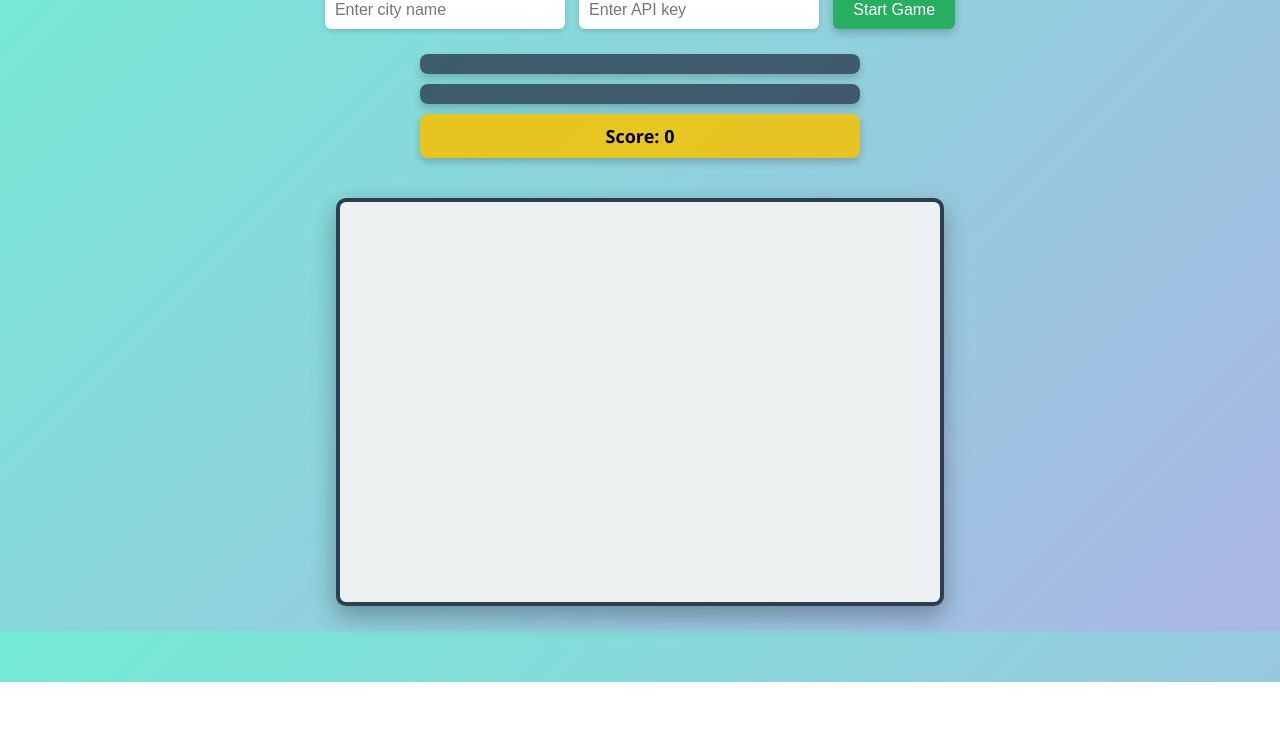
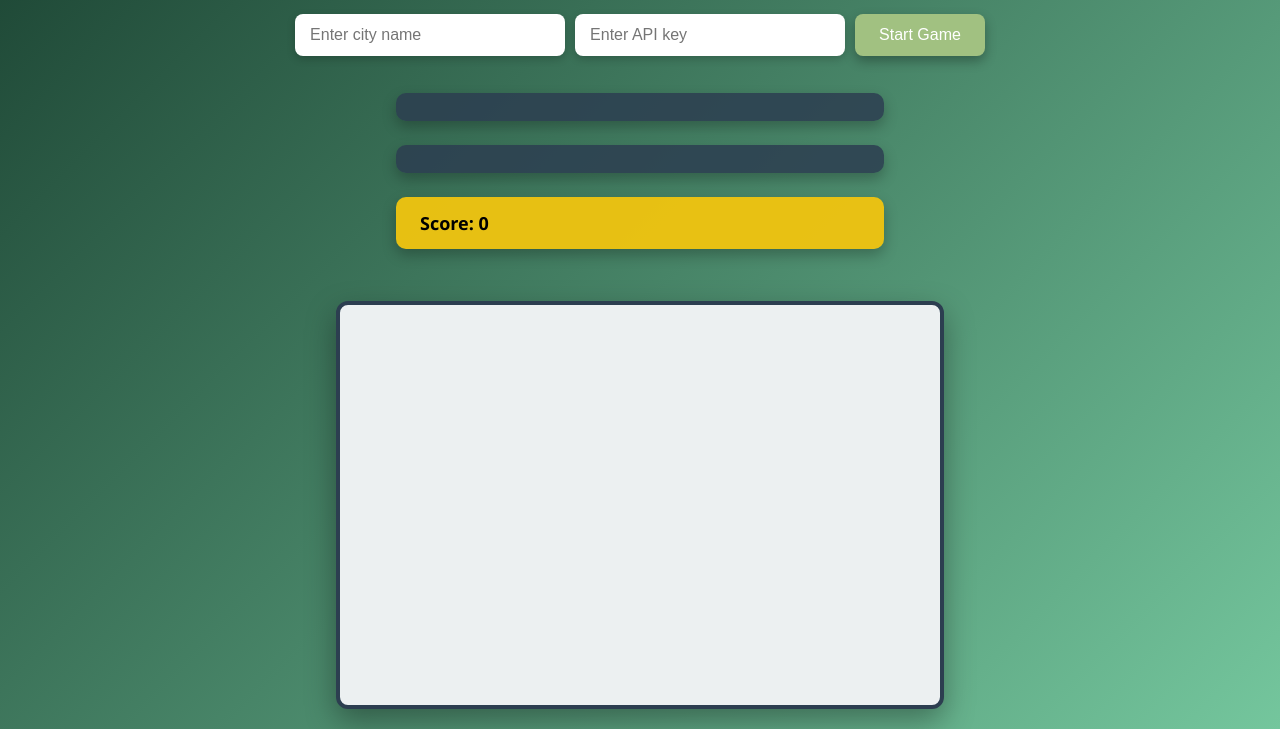
Before and after one commit to sree007-lakshmi/snake_game, a plain HTML site: page index.html in a window 1280 px wide. Shown: the part 118-847 px from the top of the page. Before the commit the page ends 800 px from the top, so only its background shows below. Drawn offline with Linux system fonts and the light colour scheme.

Commit message:
Update style.css

```diff
--- a/style.css
+++ b/style.css
@@ -1,82 +1,129 @@
-/* Base styling */
+/* Base Styling */
 body {
   font-family: 'Segoe UI', Tahoma, Geneva, Verdana, sans-serif;
-  text-align: center;
-  background: linear-gradient(135deg, #74ebd5, #ACB6E5);
+  background: linear-gradient(135deg, #1b4332, #74c69d);
   color: #2c3e50;
+  margin: 0;
   padding: 20px;
-  margin: 0;
+  min-height: 100vh;
+  display: flex;
+  flex-direction: column;
+  align-items: center;
 }
 
 /* Headline */
 h1 {
   color: #fff;
   text-shadow: 2px 2px 5px rgba(0, 0, 0, 0.4);
-  margin-bottom: 20px;
+  margin-bottom: 30px;
+  font-size: 2.5rem;
 }
 
-/* Controls container */
+/* Controls Container */
 .controls {
-  margin-bottom: 20px;
+  display: flex;
+  flex-wrap: wrap;
+  justify-content: center;
+  gap: 10px;
+  margin-bottom: 25px;
 }
 
-/* Input fields */
+/* Input Fields */
 #location,
 #apiKeyInput {
-  padding: 10px;
+  padding: 12px 15px;
   font-size: 16px;
-  width: 220px;
+  width: 240px;
   border: none;
-  border-radius: 6px;
-  box-shadow: 0 2px 5px rgba(0, 0, 0, 0.15);
+  border-radius: 8px;
+  box-shadow: 0 3px 8px rgba(0, 0, 0, 0.2);
   outline: none;
-  margin: 5px;
+  transition: box-shadow 0.3s ease, transform 0.2s ease;
 }
 
-/* Start button */
+#location:focus,
+#apiKeyInput:focus {
+  box-shadow: 0 4px 12px rgba(0, 0, 0, 0.3);
+  transform: scale(1.02);
+}
+
+/* Start Button */
 #startBtn {
-  padding: 10px 20px;
+  padding: 12px 24px;
   font-size: 16px;
-  margin: 5px;
   cursor: pointer;
-  background-color: #27ae60;
-  color: white;
+  background-color: #a1c181;
+  color: #fff;
   border: none;
-  border-radius: 6px;
-  transition: background-color 0.3s ease;
-  box-shadow: 0 4px 8px rgba(0, 0, 0, 0.2);
+  border-radius: 8px;
+  transition: background-color 0.3s ease, transform 0.2s ease;
+  box-shadow: 0 5px 12px rgba(0, 0, 0, 0.3);
 }
 
 #startBtn:hover {
   background-color: #1e8449;
+  transform: translateY(-2px);
 }
 
-/* Info display sections */
+/* Info Display Sections */
 #weatherDisplay,
 #gameEffectDisplay,
 #scoreDisplay {
-  margin: 10px auto;
+  margin: 12px auto;
   font-size: 18px;
-  font-weight: bold;
+  font-weight: 600;
   color: #fff;
-  background-color: rgba(44, 62, 80, 0.8);
-  padding: 10px 20px;
-  border-radius: 8px;
-  max-width: 400px;
-  box-shadow: 0 4px 8px rgba(0, 0, 0, 0.2);
+  background-color: rgba(44, 62, 80, 0.85);
+  padding: 14px 24px;
+  border-radius: 10px;
+  max-width: 440px;
+  width: 100%;
+  box-shadow: 0 6px 14px rgba(0, 0, 0, 0.25);
+  transition: transform 0.2s ease;
 }
 
-/* Score style */
+#weatherDisplay:hover,
+#gameEffectDisplay:hover,
+#scoreDisplay:hover {
+  transform: scale(1.01);
+}
+
+/* Score Display Specific */
 #scoreDisplay {
-  background-color: rgba(241, 196, 15, 0.9);
+  background-color: rgba(241, 196, 15, 0.95);
   color: #000;
 }
 
-/* Game canvas */
+/* Game Canvas */
 canvas {
   border: 4px solid #2c3e50;
   background-color: #ecf0f1;
-  margin-top: 30px;
-  border-radius: 10px;
-  box-shadow: 0 10px 25px rgba(0, 0, 0, 0.3);
+  margin-top: 40px;
+  border-radius: 12px;
+  box-shadow: 0 12px 30px rgba(0, 0, 0, 0.35);
+  max-width: 100%;
+  height: auto;
 }
+
+/* Responsive Enhancements */
+@media (max-width: 600px) {
+  h1 {
+    font-size: 2rem;
+  }
+
+  #location,
+  #apiKeyInput {
+    width: 90%;
+  }
+
+  #startBtn {
+    width: 90%;
+  }
+
+  #weatherDisplay,
+  #gameEffectDisplay,
+  #scoreDisplay {
+    padding: 12px 18px;
+    font-size: 16px;
+  }
+}
```
